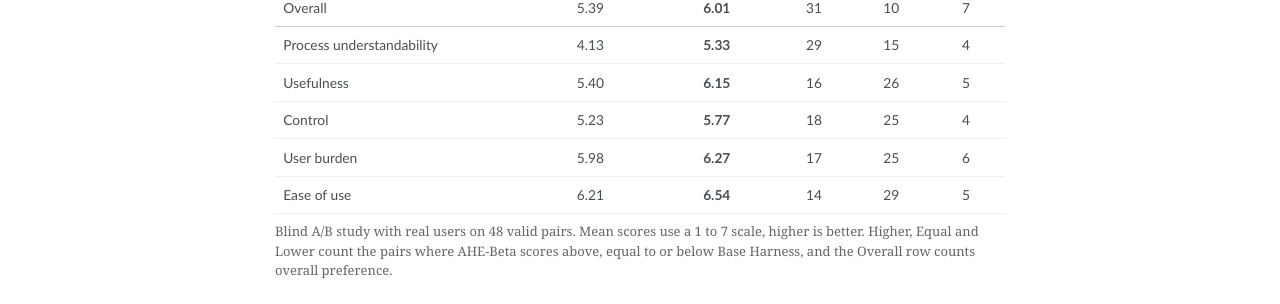
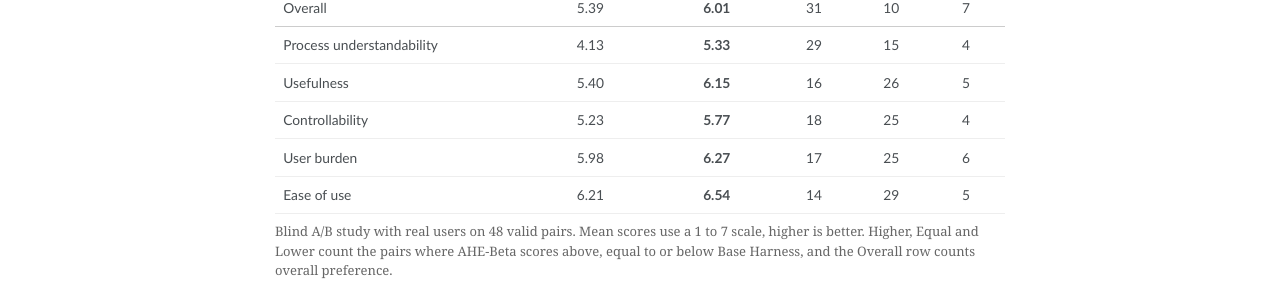
Before and after one commit to Curry09/Curry09.github.io, a Jekyll site: the page built from _posts/2026-11-20-ahe-beta.md, in a window 1280 px wide and 900 px high, scrolled down 3504 px. Shown: the part 149-453 px from the top of the window. Built offline with Jekyll 4.4.1, drawn with Linux system fonts in a browser that asks for light colours.

Commit message:
Name the control dimension as in the post text
Co-Authored-By: Claude Opus 5.5 <noreply@anthropic.com>

```diff
--- a/_posts/2026-11-20-ahe-beta.md
+++ b/_posts/2026-11-20-ahe-beta.md
@@ -38,7 +38,7 @@ redirect_from:
 
 <p>Approval from the user simulator is not enough on its own, since it is itself a model. So we ran a blind A/B study with real users. Across 48 valid pairs, real users preferred AHE-Beta 31 times and rated it higher on all five dimensions, process understandability, usefulness, controllability, user burden and ease of use. The largest gain is in process understandability, from 4.13 to 5.33. The evolved harness is not only better at finishing tasks but also better at communicating, explaining how far it has progressed and on what basis it judges a step complete. This result agrees in direction with the user simulator and further supports driving evolution with simulated users.</p>
 
-<figure><table><thead><tr><th>Measure</th><th>Base Harness</th><th>AHE-Beta</th><th>Higher</th><th>Equal</th><th>Lower</th></tr></thead><tbody><tr><td>Overall</td><td>5.39</td><td><strong>6.01</strong></td><td>31</td><td>10</td><td>7</td></tr><tr><td>Process understandability</td><td>4.13</td><td><strong>5.33</strong></td><td>29</td><td>15</td><td>4</td></tr><tr><td>Usefulness</td><td>5.40</td><td><strong>6.15</strong></td><td>16</td><td>26</td><td>5</td></tr><tr><td>Control</td><td>5.23</td><td><strong>5.77</strong></td><td>18</td><td>25</td><td>4</td></tr><tr><td>User burden</td><td>5.98</td><td><strong>6.27</strong></td><td>17</td><td>25</td><td>6</td></tr><tr><td>Ease of use</td><td>6.21</td><td><strong>6.54</strong></td><td>14</td><td>29</td><td>5</td></tr></tbody></table><figcaption>Blind A/B study with real users on 48 valid pairs. Mean scores use a 1 to 7 scale, higher is better. Higher, Equal and Lower count the pairs where AHE-Beta scores above, equal to or below Base Harness, and the Overall row counts overall preference.</figcaption></figure>
+<figure><table><thead><tr><th>Measure</th><th>Base Harness</th><th>AHE-Beta</th><th>Higher</th><th>Equal</th><th>Lower</th></tr></thead><tbody><tr><td>Overall</td><td>5.39</td><td><strong>6.01</strong></td><td>31</td><td>10</td><td>7</td></tr><tr><td>Process understandability</td><td>4.13</td><td><strong>5.33</strong></td><td>29</td><td>15</td><td>4</td></tr><tr><td>Usefulness</td><td>5.40</td><td><strong>6.15</strong></td><td>16</td><td>26</td><td>5</td></tr><tr><td>Controllability</td><td>5.23</td><td><strong>5.77</strong></td><td>18</td><td>25</td><td>4</td></tr><tr><td>User burden</td><td>5.98</td><td><strong>6.27</strong></td><td>17</td><td>25</td><td>6</td></tr><tr><td>Ease of use</td><td>6.21</td><td><strong>6.54</strong></td><td>14</td><td>29</td><td>5</td></tr></tbody></table><figcaption>Blind A/B study with real users on 48 valid pairs. Mean scores use a 1 to 7 scale, higher is better. Higher, Equal and Lower count the pairs where AHE-Beta scores above, equal to or below Base Harness, and the Overall row counts overall preference.</figcaption></figure>
 
 <p>Another finding deserves attention. Among all sessions that passed the verifier, 34 never delivered a complete reply to the user, and the user simulator gave every one of them the lowest rating of 1. The verifier checks only the final workspace state, so correct code counts as a pass. From the user's side, however, a harness that finishes the work without saying anything leaves the user unable to know the task is done and afraid to use the result. Verifiers can never discover this kind of requirement. It only becomes visible from the user's position. We also compared evolution with and without interaction. The version where the user only reviews the final result reaches 23.7% pass@1, the version with interaction reaches 28.9%, and uses only about half the tokens. Mid-run corrections from the user are themselves a highly valuable signal.</p>
 
```
